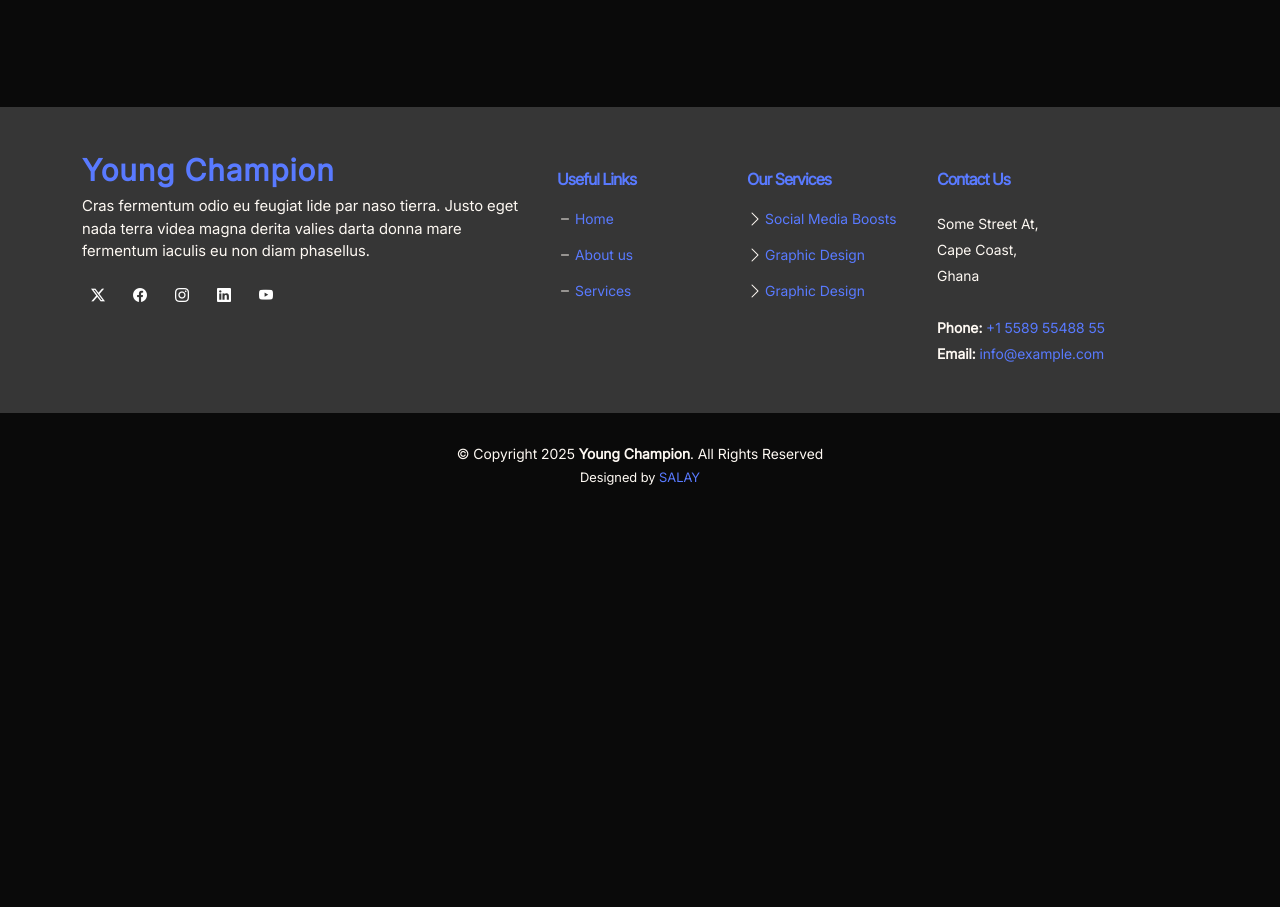
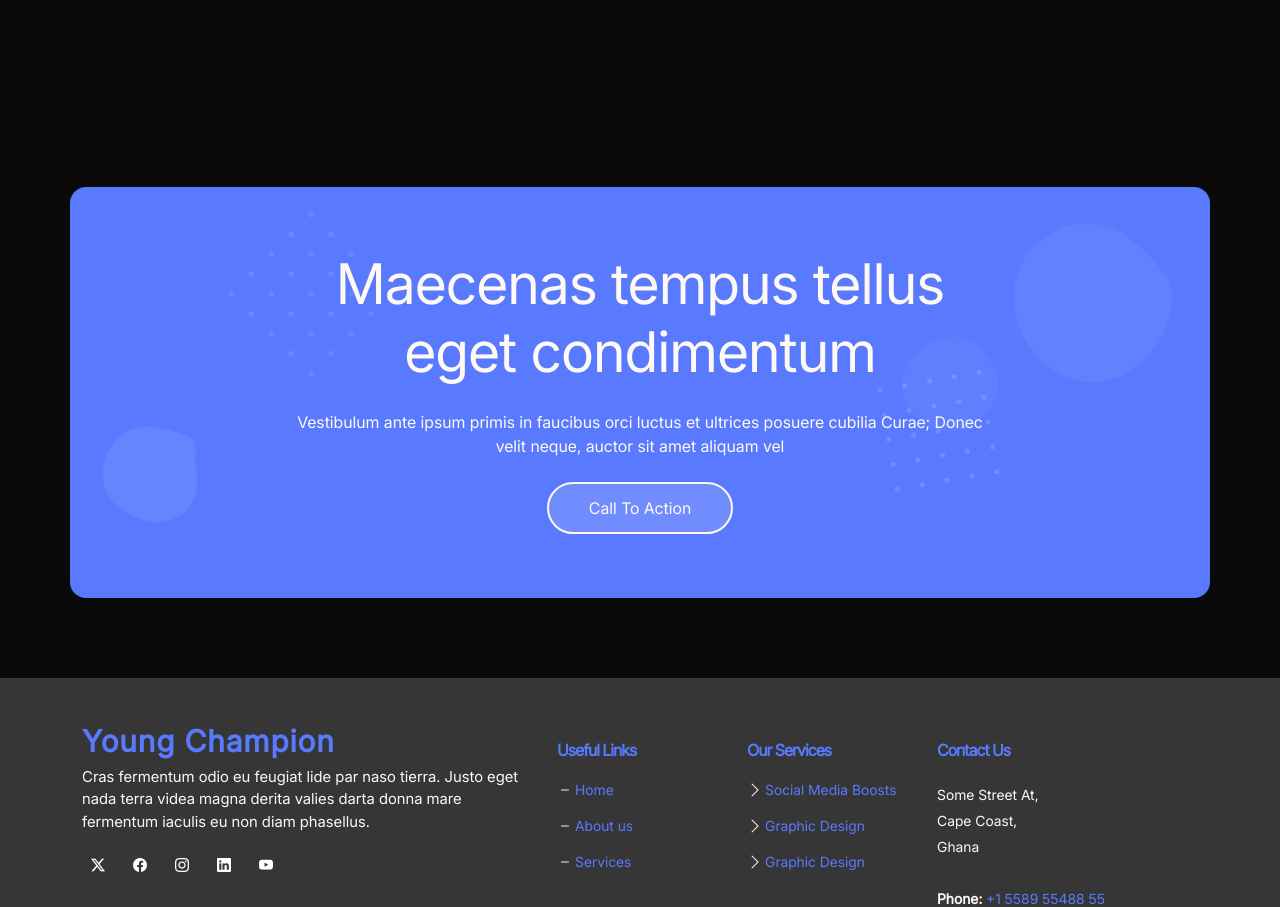
Before and after one commit to heli-toon/theyoungchampion, a website: page index.html in a window 1280 px wide. Shown: the part 2480-3387 px from the top of the page. Before the commit the page ends 2998 px from the top, so only its background shows below. Drawn offline with Linux system fonts and the light colour scheme.

Commit message:
Add Call To Action section with styles and animations

```diff
--- a/index.html
+++ b/index.html
@@ -118,6 +118,59 @@
         </div>
       </div>
     </section>
+    <section id="call-to-action" class="call-to-action section">
+
+      <div class="container" data-aos="fade-up" data-aos-delay="100">
+
+        <div class="row content justify-content-center align-items-center position-relative">
+          <div class="col-lg-8 mx-auto text-center">
+            <h2 class="display-4 mb-4">Maecenas tempus tellus eget condimentum</h2>
+            <p class="mb-4">Vestibulum ante ipsum primis in faucibus orci luctus et ultrices posuere cubilia Curae; Donec velit neque, auctor sit amet aliquam vel</p>
+            <a href="#" class="btn btn-cta">Call To Action</a>
+          </div>
+
+          <!-- Abstract Background Elements -->
+          <div class="shape shape-1">
+            <svg viewBox="0 0 200 200" xmlns="http://www.w3.org/2000/svg">
+              <path d="M47.1,-57.1C59.9,-45.6,68.5,-28.9,71.4,-10.9C74.2,7.1,71.3,26.3,61.5,41.1C51.7,55.9,35,66.2,16.9,69.2C-1.3,72.2,-21,67.8,-36.9,57.9C-52.8,48,-64.9,32.6,-69.1,15.1C-73.3,-2.4,-69.5,-22,-59.4,-37.1C-49.3,-52.2,-32.8,-62.9,-15.7,-64.9C1.5,-67,34.3,-68.5,47.1,-57.1Z" transform="translate(100 100)"></path>
+            </svg>
+          </div>
+
+          <div class="shape shape-2">
+            <svg viewBox="0 0 200 200" xmlns="http://www.w3.org/2000/svg">
+              <path d="M41.3,-49.1C54.4,-39.3,66.6,-27.2,71.1,-12.1C75.6,3,72.4,20.9,63.3,34.4C54.2,47.9,39.2,56.9,23.2,62.3C7.1,67.7,-10,69.4,-24.8,64.1C-39.7,58.8,-52.3,46.5,-60.1,31.5C-67.9,16.4,-70.9,-1.4,-66.3,-16.6C-61.8,-31.8,-49.7,-44.3,-36.3,-54C-22.9,-63.7,-8.2,-70.6,3.6,-75.1C15.4,-79.6,28.2,-58.9,41.3,-49.1Z" transform="translate(100 100)"></path>
+            </svg>
+          </div>
+
+          <!-- Dot Pattern Groups -->
+          <div class="dots dots-1">
+            <svg viewBox="0 0 100 100" xmlns="http://www.w3.org/2000/svg">
+              <pattern id="dot-pattern" x="0" y="0" width="20" height="20" patternUnits="userSpaceOnUse">
+                <circle cx="2" cy="2" r="2" fill="currentColor"></circle>
+              </pattern>
+              <rect width="100" height="100" fill="url(#dot-pattern)"></rect>
+            </svg>
+          </div>
+
+          <div class="dots dots-2">
+            <svg viewBox="0 0 100 100" xmlns="http://www.w3.org/2000/svg">
+              <pattern id="dot-pattern-2" x="0" y="0" width="20" height="20" patternUnits="userSpaceOnUse">
+                <circle cx="2" cy="2" r="2" fill="currentColor"></circle>
+              </pattern>
+              <rect width="100" height="100" fill="url(#dot-pattern-2)"></rect>
+            </svg>
+          </div>
+
+          <div class="shape shape-3">
+            <svg viewBox="0 0 200 200" xmlns="http://www.w3.org/2000/svg">
+              <path d="M43.3,-57.1C57.4,-46.5,71.1,-32.6,75.3,-16.2C79.5,0.2,74.2,19.1,65.1,35.3C56,51.5,43.1,65,27.4,71.7C11.7,78.4,-6.8,78.3,-23.9,72.4C-41,66.5,-56.7,54.8,-65.4,39.2C-74.1,23.6,-75.8,4,-71.7,-13.2C-67.6,-30.4,-57.7,-45.2,-44.3,-56.1C-30.9,-67,-15.5,-74,0.7,-74.9C16.8,-75.8,33.7,-70.7,43.3,-57.1Z" transform="translate(100 100)"></path>
+            </svg>
+          </div>
+        </div>
+
+      </div>
+
+    </section>
     <footer id="footer" class="footer">
       <div class="footer-content">
         <div class="container">
--- a/public/css/style.css
+++ b/public/css/style.css
@@ -451,6 +451,167 @@ section#hero h1 {
 }
 .glightbox-clean .gslide-description{background: transparent}
 
+
+/*--------------------------------------------------------------
+# Call To Action Section
+--------------------------------------------------------------*/
+.call-to-action .container {
+  background: var(--blue);
+  color: var(--white);
+  position: relative;
+  overflow: hidden;
+  border-radius: 1rem;
+  padding: 4rem 2rem;
+}
+
+.call-to-action .content h2,
+.call-to-action .content p {
+  color: var(--white)!important;
+  position: relative;
+  z-index: 2;
+}
+
+.call-to-action .btn-cta {
+  background-color: color-mix(in srgb, var(--white) 15%, transparent);
+  color: var(--white);
+  padding: 12px 40px;
+  border-radius: 50px;
+  transition: all 0.3s ease;
+  border: 2px solid var(--white);
+  position: relative;
+  z-index: 2;
+}
+.call-to-action .btn-cta:hover {
+  background-color: var(--white);
+  color: var(--blue);
+}
+
+.call-to-action .shape {
+  position: absolute;
+  pointer-events: none;
+  z-index: 1;
+}
+
+.call-to-action .shape svg {
+  width: 100%;
+  height: 100%;
+}
+
+.call-to-action .shape svg path {
+  fill: color-mix(in srgb, var(--white) 50%, transparent);
+}
+
+.call-to-action .shape-1 {
+  width: 300px;
+  height: 300px;
+  top: -100px;
+  right: -50px;
+  opacity: 0.1;
+  transform: rotate(45deg);
+  animation: shapes-float 3s ease-in-out infinite;
+}
+
+.call-to-action .shape-2 {
+  width: 200px;
+  height: 200px;
+  bottom: -50px;
+  left: -50px;
+  opacity: 0.15;
+  transform: rotate(-15deg);
+  animation: shapes-float 4s ease-in-out infinite;
+}
+
+.call-to-action .shape-3 {
+  width: 150px;
+  height: 150px;
+  top: 20%;
+  right: 15%;
+  opacity: 0.08;
+  transform: rotate(15deg);
+}
+
+.call-to-action .dots {
+  position: absolute;
+  pointer-events: none;
+  z-index: 1;
+  color: var(--white);
+}
+
+.call-to-action .dots svg {
+  width: 100%;
+  height: 100%;
+}
+
+.call-to-action .dots-1 {
+  width: 200px;
+  height: 200px;
+  top: -30px;
+  left: 10%;
+  opacity: 0.1;
+  transform: rotate(15deg);
+  animation: shapes-float 4s ease-in-out infinite;
+}
+
+.call-to-action .dots-2 {
+  width: 150px;
+  height: 150px;
+  bottom: 20px;
+  right: 15%;
+  opacity: 0.15;
+  transform: rotate(-10deg);
+}
+@keyframes shapes-float {
+
+  0%,
+  100% {
+    transform: scale(0.8) rotate(45deg) translateY(0);
+  }
+
+  50% {
+    transform: scale(0.8) rotate(45deg) translateY(-20px);
+  }
+}
+@media (max-width: 992px) {
+  .call-to-action .container {
+    padding: 3rem 1.5rem;
+  }
+
+  .call-to-action .shape-1 {
+    width: 200px;
+    height: 200px;
+  }
+
+  .call-to-action .shape-2 {
+    width: 150px;
+    height: 150px;
+  }
+
+  .call-to-action .shape-3 {
+    width: 100px;
+    height: 100px;
+  }
+
+  .call-to-action .dots-1 {
+    width: 150px;
+    height: 150px;
+  }
+
+  .call-to-action .dots-2 {
+    width: 120px;
+    height: 120px;
+  }
+
+  .call-to-action .dots-3 {
+    width: 80px;
+    height: 80px;
+  }
+}
+
+@media (max-width: 575px) {
+  .call-to-action .container {
+    border-radius: 0;
+  }
+}
 /*--------------------------------------------------------------
 # Footer
 --------------------------------------------------------------*/
```
